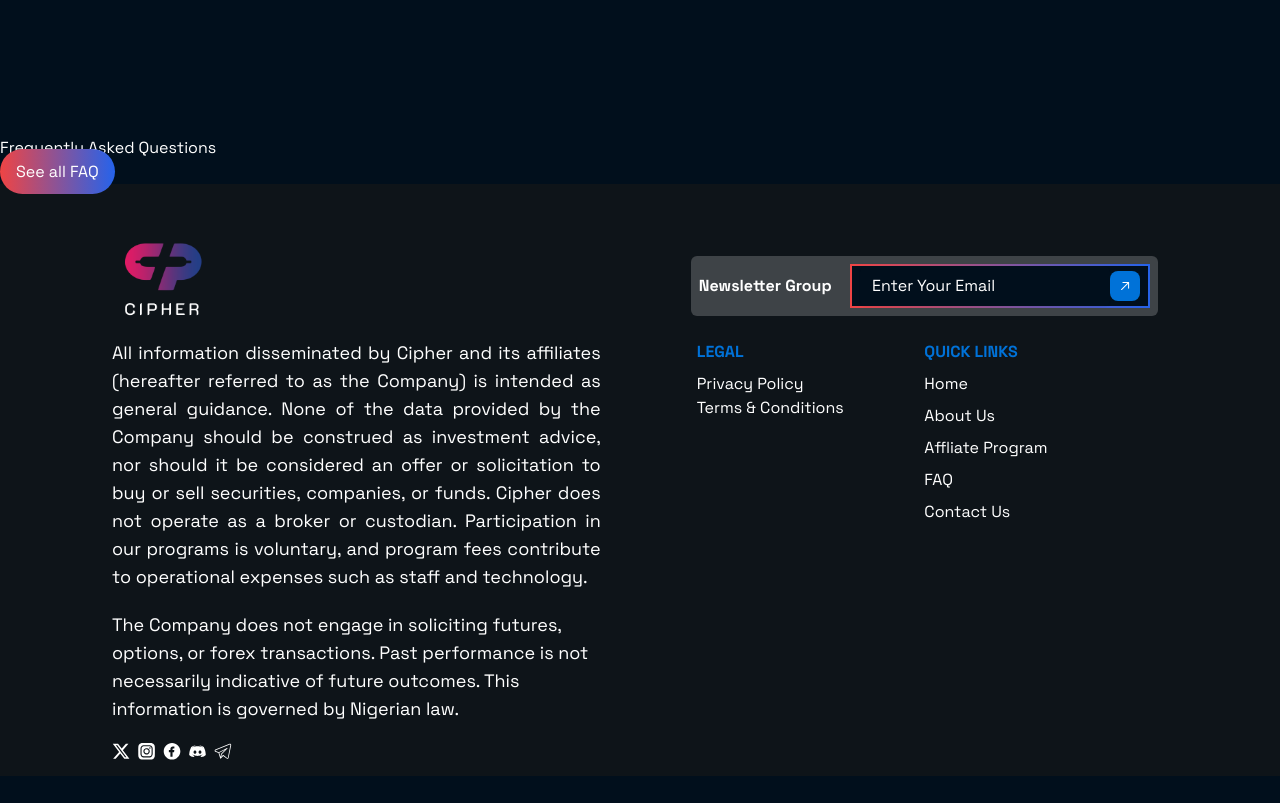
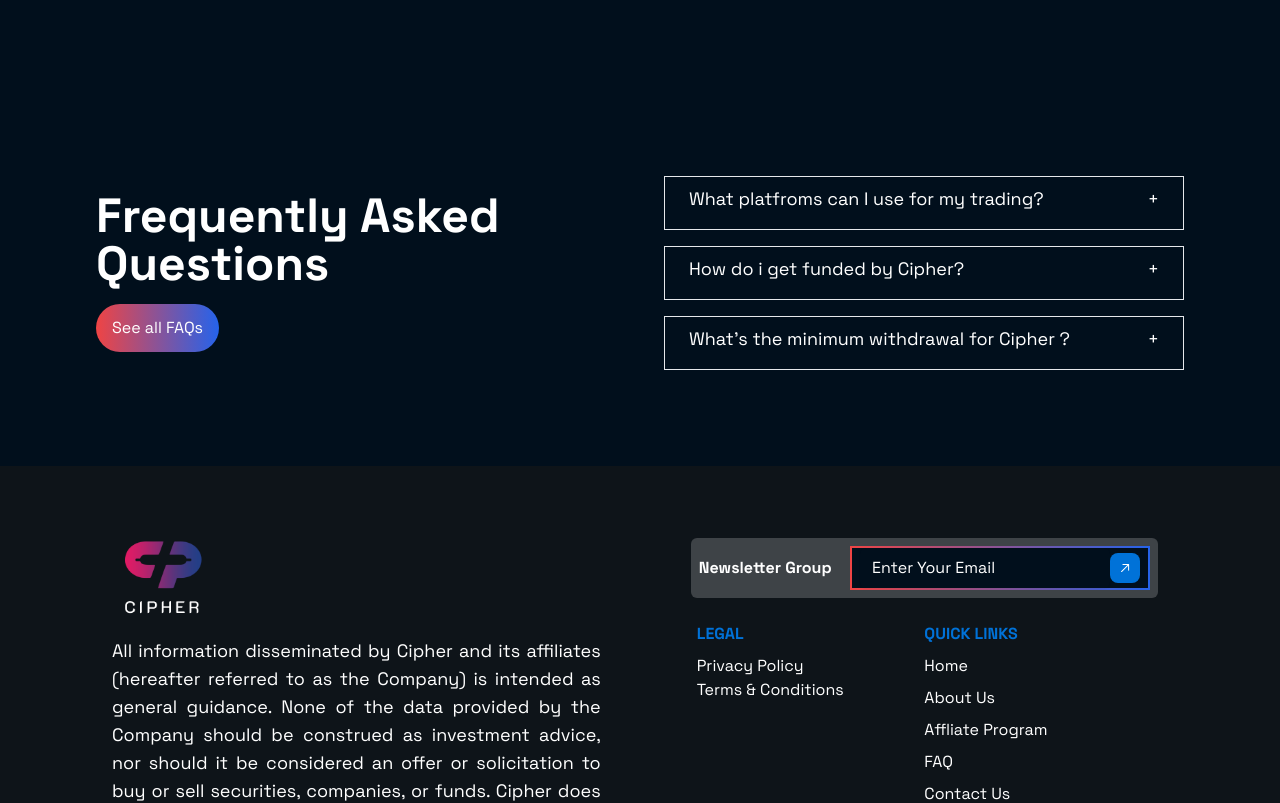
Before and after one commit to Favour-ag/cipher-prop-firm-app, a React (Vite) app: page / in a window 1280 px wide. Shown: the part 5140-5943 px from the top of the page. Before the commit the page ends 5916 px from the top, so only its background shows below. Built offline with nearby package versions, Linux system fonts and the light colour scheme.

Commit message:
Accordion Done

```diff
--- /dev/null
+++ b/src/components/Accordion.jsx
@@ -0,0 +1,35 @@
+import { useState } from "react";
+
+const Accordion = ({ title, content }) => {
+  const [accordionOpen, setAccordionOpen] = useState(false);
+  return (
+    // <div className="py-2">
+    //   <button
+    //     onClick={() => setAccordionOpen(!accordionOpen)}
+    //     className="flex justify-between w-full p-4 bg-red-400"
+    //   >
+    //     <span>This is the title</span>
+    //     {accordionOpen ? <span>-</span> : <span>+</span>}
+    //   </button>
+    //   <div
+    //     className={`grid overflow-hidden transition-all duration-300 ease-in-out ${
+    //       accordionOpen ? "grid-rows-[1fr] opacity-100" : "grid-rows-[0fr"
+    //     } opacity-0`}
+    //   >
+    //     <div className="overflow-hidden">THis is the answer</div>
+    //   </div>
+    // </div>
+    <div className="border p-2 cursor-pointer">
+      <div
+        className="flex w-full justify-between px-4 mb-2 text-lg "
+        onClick={() => setAccordionOpen(!accordionOpen)}
+      >
+        {title}
+        <div>{accordionOpen ? "-" : "+"}</div>
+      </div>
+      {accordionOpen && <div className="px-4  text-lg">{content}</div>}
+    </div>
+  );
+};
+
+export default Accordion;
--- a/src/components/Faq.jsx
+++ b/src/components/Faq.jsx
@@ -1,18 +1,29 @@
-import React from "react";
+import Accordion from "./Accordion";
+import { accordionData } from "../constants";
 
 const Faq = () => {
   return (
-    <div>
-      <div>
-        <p>Frequently Asked Questions</p>
+    <div className="w-full flex flex-col md:flex-row lg:py-10 lg:pb-24 mb-12 lg:mb-0">
+      <div className="lg:w-1/2 h-full lg:px-24 flex justify-center items-start flex-col space-y-2 lg:space-y-0 lg:gap-4 p-4">
+        <p className="text-4xl lg:text-5xl font-semibold">
+          Frequently Asked Questions
+        </p>
         <a
           href="#"
-          className="py-3 px-4   bg-gradient-to-r from-red-500 to-blue-600 rounded-3xl"
+          className="py-3 px-4 bg-gradient-to-r from-red-500 to-blue-600 rounded-3xl"
         >
-          See all FAQ
+          See all FAQs
         </a>
       </div>
-      <div></div>
+      <div className="lg:w-1/2 h-full flex justify-center items-start flex-col px-3 lg:px-6 lg:pr-24">
+        <div className="w-full">
+          <div className="space-y-4">
+            {accordionData.map(({ title, content }) => (
+              <Accordion key={title} title={title} content={content} />
+            ))}
+          </div>
+        </div>
+      </div>
     </div>
   );
 };
--- a/src/components/Footer.jsx
+++ b/src/components/Footer.jsx
@@ -7,7 +7,7 @@ const Footer = () => {
   const pathname = useLocation();
   return (
     <div className="bg-[#0E1419] w-full h-full flex flex-col md:flex-row justify-center lg:px-24 lg:gap-12 lg:pt-10">
-      <div className="lg:w-1/2 lg:p-4 space-y-5 leading-7">
+      <div className="lg:w-1/2 lg:p-4 space-y-5 leading-7 mt-4">
         {/* logo */}
         <div>
           <img src={cipher} alt="cipher-logo" className="w-[100px]" />
@@ -68,7 +68,7 @@ const Footer = () => {
               <a href="">Terms & Conditions</a>
             </div>
           </div>
-          <div className="w-1/2 mt-4 lg:mt-0 mb-3">
+          <div className="w-1/2 mt-4 lg:mt-0 mb-4">
             <h3 className="text-md font-semibold lg:mb-2 text-[#0072D8]">
               QUICK LINKS
             </h3>
--- a/src/constants/index.js
+++ b/src/constants/index.js
@@ -153,3 +153,28 @@ export const phase3 = [
   { text: "Yes" },
   { text: "10%" },
 ];
+
+export const accordionData = [
+  {
+    title: "What platfroms can I use for my trading?",
+    content: `Lorem ipsum dolor, sit amet consectetur adipisicing elit. Quis sapiente
+    laborum cupiditate possimus labore, hic temporibus velit dicta earum
+    suscipit commodi eum enim atque at? Et perspiciatis dolore iure
+    voluptatem.`,
+  },
+  {
+    title: "How do i get funded by Cipher? ",
+    content: `Lorem ipsum, dolor sit amet consectetur adipisicing elit. Mollitia veniam
+    reprehenderit nam assumenda voluptatem ut. Ipsum eius dicta, officiis
+    quaerat iure quos dolorum accusantium ducimus in illum vero commodi
+    pariatur? Impedit autem esse nostrum quasi, fugiat a aut error cumque
+    quidem maiores doloremque est numquam praesentium eos voluptatem amet!
+    Repudiandae, mollitia id reprehenderit a ab odit!`,
+  },
+  {
+    title: " What’s the minimum withdrawal for Cipher ?",
+    content: `Sapiente expedita hic obcaecati, laboriosam similique omnis architecto ducimus magnam accusantium corrupti
+    quam sint dolore pariatur perspiciatis, necessitatibus rem vel dignissimos
+    dolor ut sequi minus iste? Quas?`,
+  },
+];
--- a/src/index.css
+++ b/src/index.css
@@ -9,4 +9,5 @@
 
 * {
   scroll-behavior: smooth;
+  overscroll-behavior: none;
 }
```
